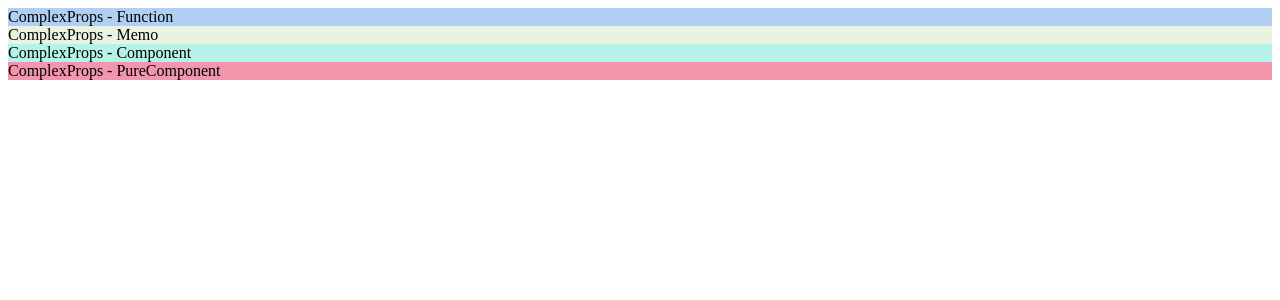
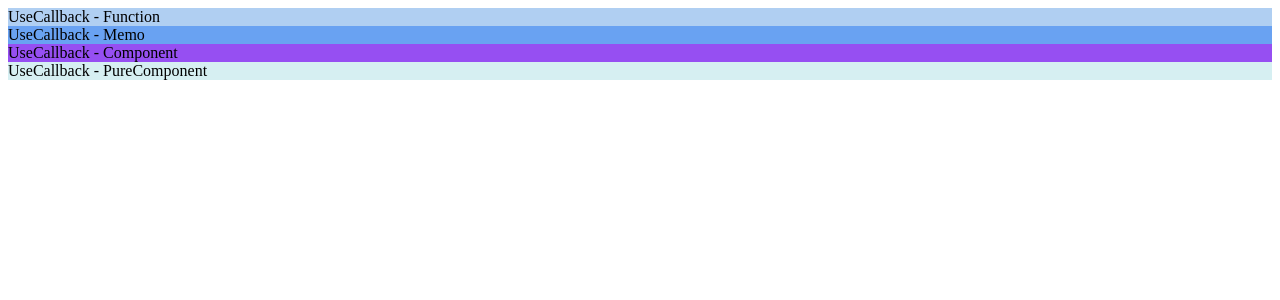
Before and after one commit to amcgavin/react-talk-render, a React (Create React App) app: page / in a window 1280 px wide. Shown: the top 300 px of the page. Built offline with nearby package versions, Linux system fonts and the light colour scheme.

Commit message:
functions; usecallback

```diff
--- a/src/App.js
+++ b/src/App.js
@@ -2,11 +2,13 @@ import React from 'react'
 import NoProps from './singular/NoProps'
 import SimpleProps from './singular/SimpleProps'
 import ComplexProps from './singular/ComplexProps'
+import Functions from './singular/Functions'
+import UseCallback from './singular/UseCallback'
 
 function App() {
   return (
     <div>
-      <ComplexProps />
+      <UseCallback />
     </div>
   )
 }
--- /dev/null
+++ b/src/singular/Functions.js
@@ -0,0 +1,45 @@
+import React from 'react'
+import randomColour from '../colour-gen'
+
+const Function = ({ func }) => {
+  return <div style={{ backgroundColor: randomColour() }}>Functions - Function</div>
+}
+
+const Memo = React.memo(({ func }) => {
+  return <div style={{ backgroundColor: randomColour() }}>Functions - Memo</div>
+})
+
+class Component extends React.Component {
+  render() {
+    return <div style={{ backgroundColor: randomColour() }}>Functions - Component</div>
+  }
+}
+
+class PureComponent extends React.PureComponent {
+  render() {
+    return <div style={{ backgroundColor: randomColour() }}>Functions - PureComponent</div>
+  }
+}
+
+const reducer = state => state + 1
+
+export default () => {
+  const [count, increment] = React.useReducer(reducer, 0)
+  React.useEffect(() => {
+    const interval = setInterval(() => {
+      increment()
+    }, 1000)
+    return () => {
+      clearInterval(interval)
+    }
+  }, [increment])
+  const func = () => {}
+  return (
+    <div>
+      <Function func={func} />
+      <Memo func={func} />
+      <Component func={func} />
+      <PureComponent func={func} />
+    </div>
+  )
+}
--- /dev/null
+++ b/src/singular/UseCallback.js
@@ -0,0 +1,46 @@
+import React from 'react'
+import randomColour from '../colour-gen'
+
+const Function = ({ func }) => {
+  return <div style={{ backgroundColor: randomColour() }}>UseCallback - Function</div>
+}
+
+const Memo = React.memo(({ func }) => {
+  return <div style={{ backgroundColor: randomColour() }}>UseCallback - Memo</div>
+})
+
+class Component extends React.Component {
+  render() {
+    return <div style={{ backgroundColor: randomColour() }}>UseCallback - Component</div>
+  }
+}
+
+class PureComponent extends React.PureComponent {
+  render() {
+    return <div style={{ backgroundColor: randomColour() }}>UseCallback - PureComponent</div>
+  }
+}
+
+const reducer = state => state + 1
+
+export default () => {
+  const [count, increment] = React.useReducer(reducer, 0)
+  React.useEffect(() => {
+    const interval = setInterval(() => {
+      increment()
+    }, 1000)
+    return () => {
+      clearInterval(interval)
+    }
+  }, [increment])
+  const func = React.useCallback(() => {}, [])
+
+  return (
+    <div>
+      <Function func={func} />
+      <Memo func={func} />
+      <Component func={func} />
+      <PureComponent func={func} />
+    </div>
+  )
+}
```
